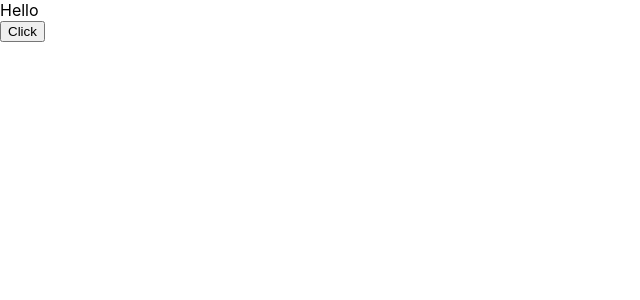
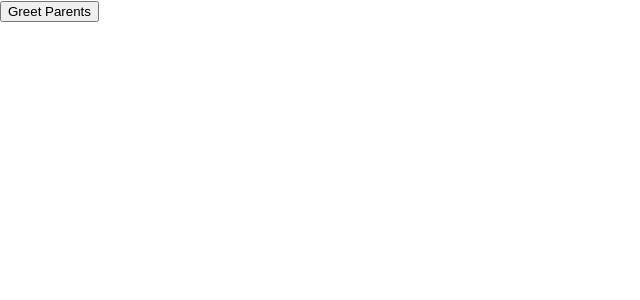
Before and after one commit to sfiers/ReactJS, a React (Create React App) app: page / in a window 1280 px wide. Shown: the top 300 px of the page, without its empty margins (0-640 px from the left). Built offline with nearby package versions, Linux system fonts and the light colour scheme.

Commit message:
15 Methods as props

```diff
--- a/src/components/App.js
+++ b/src/components/App.js
@@ -9,13 +9,13 @@
 import Hello from './Hello.js';
 import Welcome from './Welcome'
 import Greet from './Greet.js'
+import ParentComponent from './ParentComponent.js';
 
 function App() {
   return (
     <div className="App">
-        {/* <Greet name='Simon' surname='Fiers'/> */}
-
-        <EventBind/>
+        <ParentComponent />
+        {/* <EventBind/> */}
         {/* <ClassClick/> */}
         {/* <FuncionClick/> */}
         {/* <Welcome name='Simon' heroName='Fiers'>
--- /dev/null
+++ b/src/components/ChildComponent.js
@@ -0,0 +1,11 @@
+import React from 'react'
+
+function ChildComponent(props) {
+    return (
+        <div>
+            <button onClick={() => props.greetHandler('Simon')}>Greet Parents</button>
+        </div>
+    )
+}
+
+export default ChildComponent
--- /dev/null
+++ b/src/components/ParentComponent.js
@@ -0,0 +1,27 @@
+import React, { Component } from 'react'
+import ChildComponent from './ChildComponent'
+
+class ParentComponent extends Component {
+    constructor(props) {
+        super(props)
+
+        this.state = {
+            parentName: 'Micheline & Marc'
+        }
+        this.greetParent = this.greetParent.bind(this)
+    }
+
+    greetParent(childName) {
+        alert(`Hello ${this.state.parentName} from ${childName}`)
+    }
+
+    render() {
+        return (
+            <div>
+                <ChildComponent greetHandler={this.greetParent} />
+            </div>
+        )
+    }
+}
+
+export default ParentComponent
```
